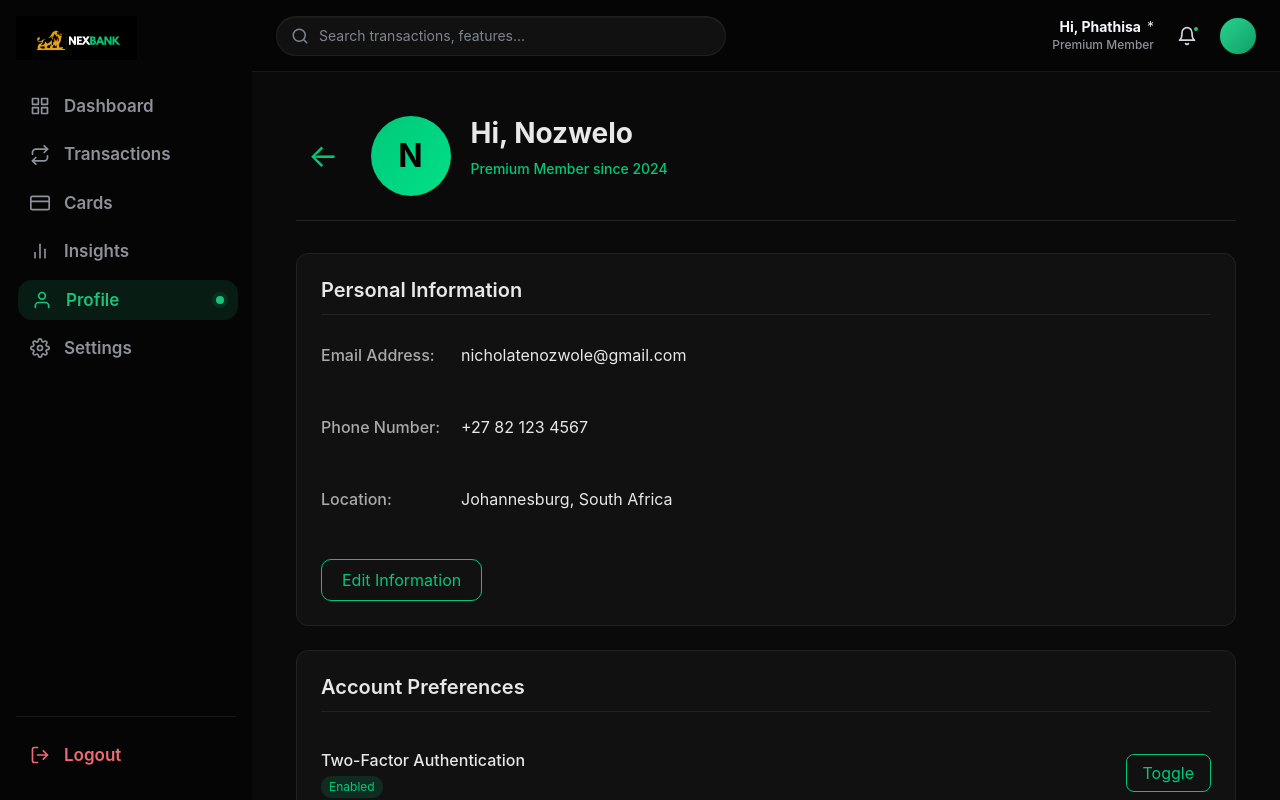
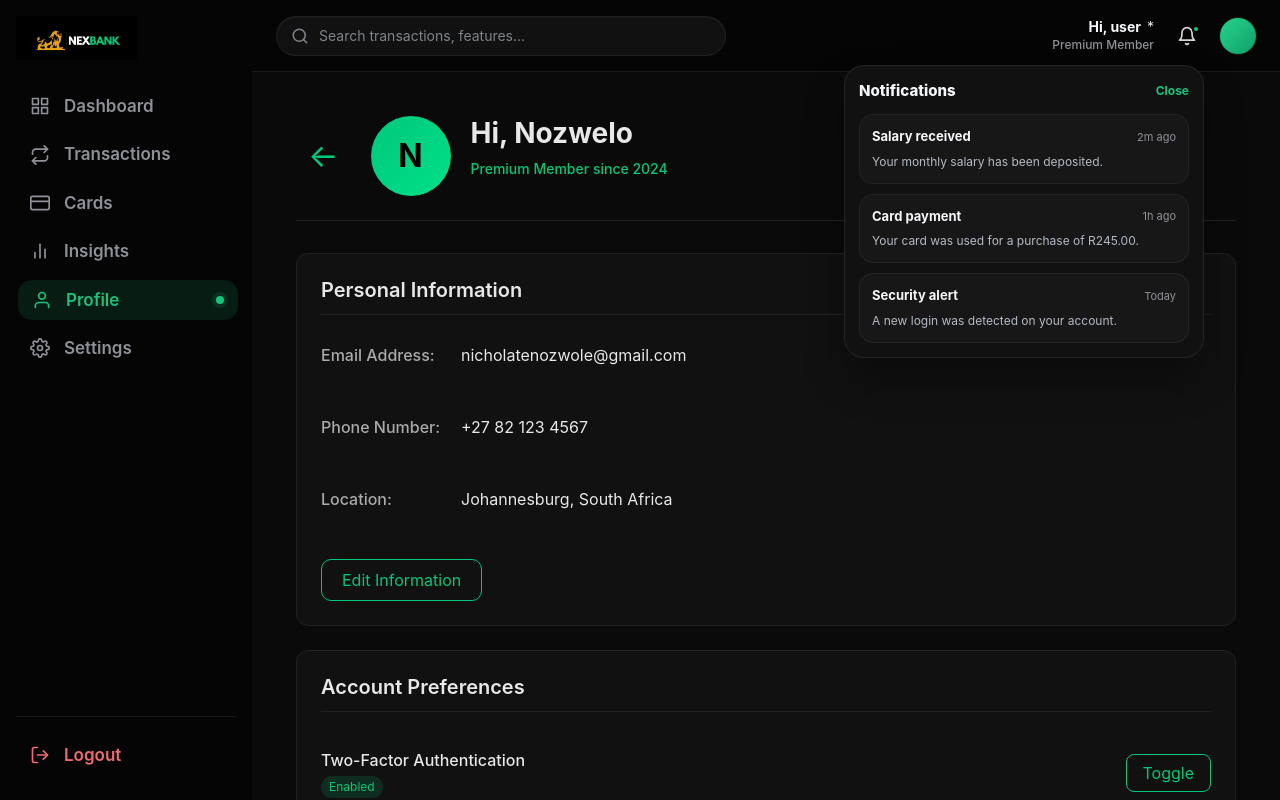
Before and after one commit to Nexbank/nexbank, a React (Create React App) app in the folder client/: page /profile in a window 1280 px wide. Both pictures are taken after a click on the button "Notifications". Built offline with nearby package versions, Linux system fonts and the light colour scheme.

Commit message:
changes done on login button route as well as logout and notfication button

```diff
--- a/client/src/components/Navbar.js
+++ b/client/src/components/Navbar.js
@@ -1,11 +1,35 @@
+import { useState } from "react";
 import { FiBell, FiSearch } from "react-icons/fi";
 
+const defaultNotifications = [
+  {
+    id: 1,
+    title: "Salary received",
+    message: "Your monthly salary has been deposited.",
+    time: "2m ago",
+  },
+  {
+    id: 2,
+    title: "Card payment",
+    message: "Your card was used for a purchase of R245.00.",
+    time: "1h ago",
+  },
+  {
+    id: 3,
+    title: "Security alert",
+    message: "A new login was detected on your account.",
+    time: "Today",
+  },
+];
+
 function Navbar({
-  userName = "Phathisa",
+  userName = "user",
   membershipLabel = "Premium Member",
   searchPlaceholder = "Search transactions, features...",
   style,
 }) {
+  const [isNotificationsOpen, setIsNotificationsOpen] = useState(false);
+
   return (
     <header className="navbar" style={style} aria-label="Top navigation bar">
 
@@ -28,10 +52,52 @@ function Navbar({
           <span className="navbar__member-label">{membershipLabel}</span>
         </div>
 
-        <button type="button" className="navbar__icon-button" aria-label="Notifications">
-          <FiBell size={20} />
-          <span className="navbar__notification-dot" aria-hidden="true" />
-        </button>
+        <div className="navbar__notification-wrap">
+          <button
+            type="button"
+            className="navbar__icon-button"
+            aria-label="Notifications"
+            aria-expanded={isNotificationsOpen}
+            aria-haspopup="dialog"
+            onClick={() => setIsNotificationsOpen((current) => !current)}
+          >
+            <FiBell size={20} />
+            <span className="navbar__notification-dot" aria-hidden="true" />
+          </button>
+
+          {isNotificationsOpen && (
+            <div className="navbar__notification-panel" role="dialog" aria-label="Notifications">
+              <div className="navbar__notification-header">
+                <span className="navbar__notification-title">Notifications</span>
+                <button
+                  type="button"
+                  className="navbar__notification-close"
+                  onClick={() => setIsNotificationsOpen(false)}
+                >
+                  Close
+                </button>
+              </div>
+
+              <div className="navbar__notification-list">
+                {defaultNotifications.map((notification) => (
+                  <article key={notification.id} className="navbar__notification-item">
+                    <div className="navbar__notification-item-head">
+                      <span className="navbar__notification-item-title">
+                        {notification.title}
+                      </span>
+                      <span className="navbar__notification-time">
+                        {notification.time}
+                      </span>
+                    </div>
+                    <p className="navbar__notification-message">
+                      {notification.message}
+                    </p>
+                  </article>
+                ))}
+              </div>
+            </div>
+          )}
+        </div>
 
         <div className="navbar__avatar" aria-label={`${userName} profile avatar`} />
       </div>
--- a/client/src/components/Sidebar.js
+++ b/client/src/components/Sidebar.js
@@ -29,6 +29,11 @@ export default function Sidebar() {
   useEffect(() => {
     setIsMobileOpen(false);
   }, [location.pathname]);
+
+  const handleLogout = () => {
+    localStorage.removeItem("token");
+    navigate("/login");
+  };
 
   return (
     <>
@@ -109,7 +114,11 @@ export default function Sidebar() {
         </nav>
 
         <div className="sidebar__logout-wrap">
-          <button type="button" className="sidebar__logout-button">
+          <button
+            type="button"
+            className="sidebar__logout-button"
+            onClick={handleLogout}
+          >
             <span className="sidebar__nav-icon">
               <FiLogOut size={20} />
             </span>
--- a/client/src/pages/Login.js
+++ b/client/src/pages/Login.js
@@ -1,6 +1,5 @@
-import { useState} from "react";
-import { Link } from "react-router-dom";
-import API from "../services/api";
+import { useState } from "react";
+import { Link, useNavigate } from "react-router-dom";
 
 function Login() {
   const [step, setStep] = useState(0);
@@ -63,17 +62,12 @@ export default Login;
 //////////////////////////////////////////////////
 
 function LoginForm({ goToForgot }) {
+  const navigate = useNavigate();
   const [email, setEmail] = useState("");
   const [password, setPassword] = useState("");
 
-  const handleLogin = async () => {
-    try {
-      const res = await API.post("/auth/login", { email, password });
-      localStorage.setItem("token", res.data.token);
-      window.location.href = "/dashboard";
-    } catch (err) {
-      alert("Invalid login details");
-    }
+  const handleLogin = () => {
+    navigate("/dashboard");
   };
 
   return (
--- a/client/src/styles/global.css
+++ b/client/src/styles/global.css
@@ -274,6 +274,10 @@ body {
   flex-shrink: 0;
 }
 
+.navbar__notification-wrap {
+  position: relative;
+}
+
 .navbar__user-meta {
   display: flex;
   flex-direction: column;
@@ -328,6 +332,82 @@ body {
   background: #18c37e;
   border: 2px solid #050505;
   box-sizing: border-box;
+}
+
+.navbar__notification-panel {
+  position: absolute;
+  top: calc(100% + 12px);
+  right: 0;
+  width: min(360px, 82vw);
+  padding: 14px;
+  background: #111111;
+  border: 1px solid rgba(255, 255, 255, 0.08);
+  border-radius: 20px;
+  box-shadow: 0 24px 40px rgba(0, 0, 0, 0.32);
+  z-index: 1200;
+}
+
+.navbar__notification-header {
+  display: flex;
+  align-items: center;
+  justify-content: space-between;
+  gap: 12px;
+  margin-bottom: 12px;
+}
+
+.navbar__notification-title {
+  color: #f5f7fa;
+  font-size: 15px;
+  font-weight: 800;
+}
+
+.navbar__notification-close {
+  border: none;
+  background: transparent;
+  color: #18c37e;
+  font-size: 12px;
+  font-weight: 700;
+  cursor: pointer;
+  padding: 0;
+}
+
+.navbar__notification-list {
+  display: grid;
+  gap: 10px;
+}
+
+.navbar__notification-item {
+  padding: 12px;
+  border-radius: 14px;
+  background: #171717;
+  border: 1px solid rgba(255, 255, 255, 0.05);
+}
+
+.navbar__notification-item-head {
+  display: flex;
+  align-items: center;
+  justify-content: space-between;
+  gap: 10px;
+  margin-bottom: 6px;
+}
+
+.navbar__notification-item-title {
+  color: #f5f7fa;
+  font-size: 13px;
+  font-weight: 700;
+}
+
+.navbar__notification-time {
+  color: #8f9198;
+  font-size: 11px;
+  white-space: nowrap;
+}
+
+.navbar__notification-message {
+  margin: 0;
+  color: #b4bac4;
+  font-size: 12px;
+  line-height: 1.5;
 }
 
 .navbar__avatar {
```
